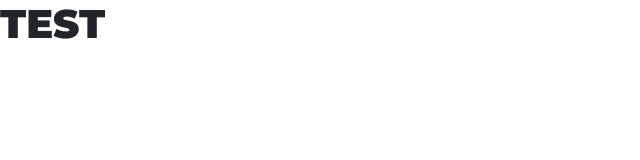
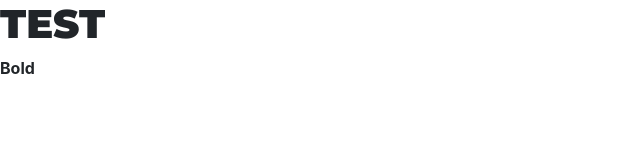
Before and after one commit to Jinthebandit/jinthebandit.github.io, a plain HTML site: page index.html in a window 1280 px wide. Shown: the full height of the page, 0-640 px from the left. Drawn offline with Linux system fonts and the light colour scheme.

Commit message:
Website updates.

```diff
--- a/index.html
+++ b/index.html
@@ -12,7 +12,7 @@
 </head>
 
 <body>
-    <h1 class="text-nowrap text-uppercase" style="font-family: Montserrat, sans-serif;font-weight: 800;">test</h1>
+    <h1 class="text-nowrap text-uppercase" style="font-family: Montserrat, sans-serif;font-weight: 800;">test</h1><strong>Bold</strong>
     <script src="assets/js/jquery.min.js"></script>
     <script src="assets/bootstrap/js/bootstrap.min.js"></script>
 </body>
```
Also changed, not shown: 1 other file.
